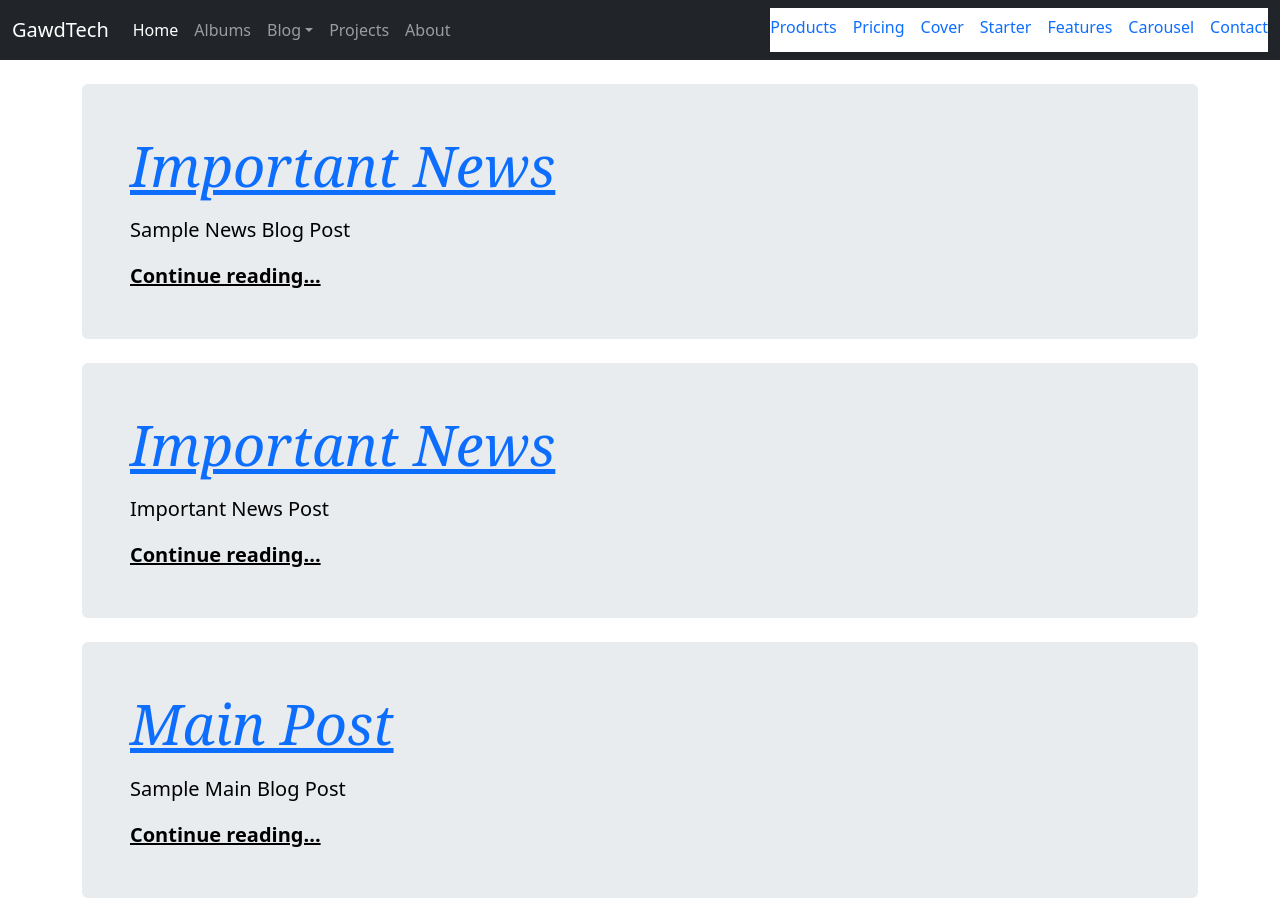
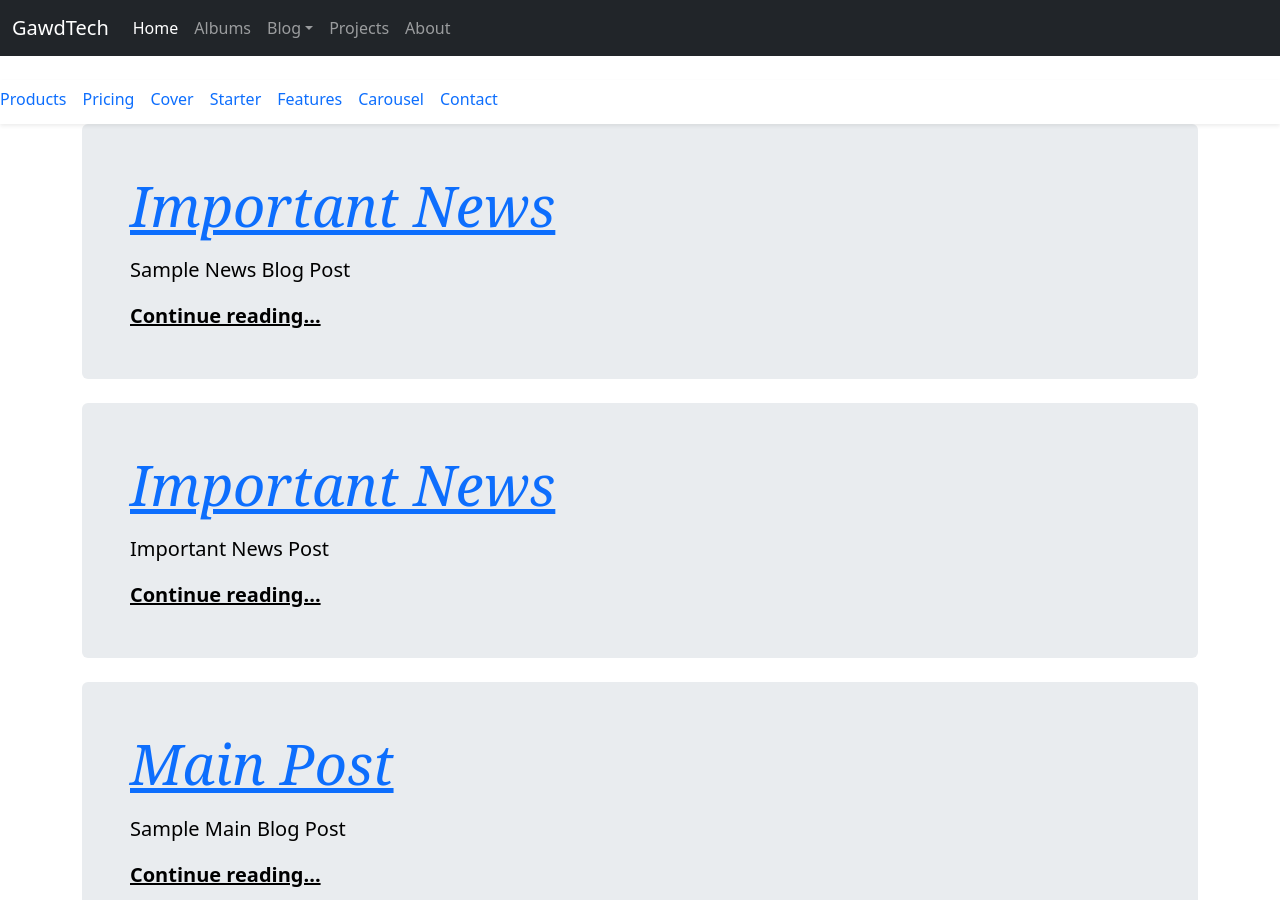
Before and after one commit to CoolV1994/Template-Bootstrap-5, a Jekyll site: the page built from index.html, in a window 1280 px wide and 900 px high. Built offline with Jekyll 4.4.1, drawn with Linux system fonts in a browser that asks for light colours; the list of posts is cut into pages by our own code.

Commit message:
Update header.html

```diff
--- a/_includes/header.html
+++ b/_includes/header.html
@@ -11,7 +11,6 @@
 
     <div class="navbar-collapse collapse" id="navbarCollapse" style="">
       <ul class="navbar-nav me-auto mb-2 mb-md-0">
-
 {% for link in site.data.header.navbar %}
 {% if link.links %}
         <li class="nav-item dropdown">
@@ -28,26 +27,18 @@
         </li>
 {% endif %}
 {% endfor %}
-
       </ul>
-
-<!-- Start Subnavbar -->
-<div class="nav-scroller bg-body shadow-sm collapse show" id="navbarHeader" style="">
-  <nav class="nav nav-underline" aria-label="Secondary navigation">
-
-{% for link in site.data.header.subnavbar %}
-    <a class="nav-link {% if page.url == link.url %}active{% endif %}" href="{{ site.baseurl }}{{ link.url }}">{{ link.name }}</a>
-{% endfor %}
-
-  </nav>
-</div>
-<!-- End Subnavbar -->
-
     </div>
 
   </div>
 </nav>
 
-<!-- Subnavbar -->
+<div class="nav-scroller bg-body shadow-sm navbar-collapse collapse show" id="navbarCollapse" style="">
+  <nav class="nav nav-underline" aria-label="Secondary navigation">
+{% for link in site.data.header.subnavbar %}
+    <a class="nav-link {% if page.url == link.url %}active{% endif %}" href="{{ site.baseurl }}{{ link.url }}">{{ link.name }}</a>
+{% endfor %}
+  </nav>
+</div>
 
 </header>
```
